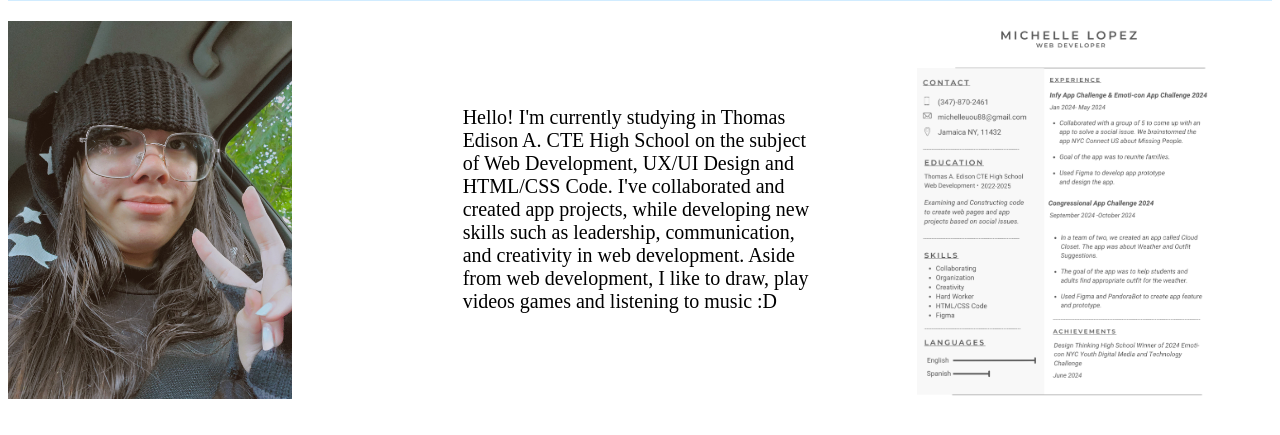
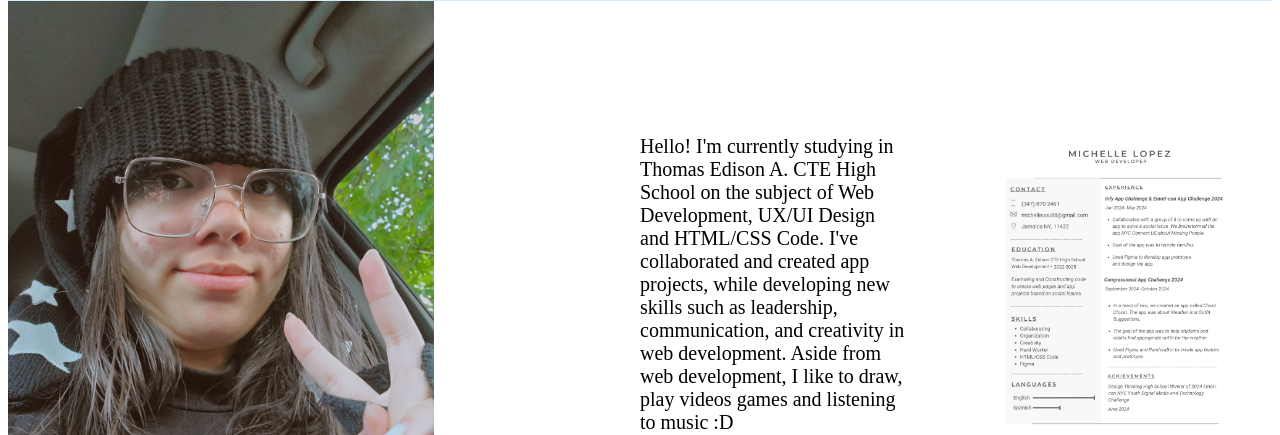
Before and after one commit to Michelleuou/Portfolio, a plain HTML site: page aboutme.html in a window 1280 px wide. Shown: the part 83-518 px from the top of the page. Drawn offline with Linux system fonts and the light colour scheme.

Commit message:
Update style.css

```diff
--- a/style.css
+++ b/style.css
@@ -96,7 +96,7 @@ text-decoration: underline;
 .container {
  display: grid;
  align-items: center;
- grid-template-columns: 1fr 1fr 1fr;
+ grid-template-columns: 2fr 1fr 1fr;
  column-gap: 100px;
 }
 
```
